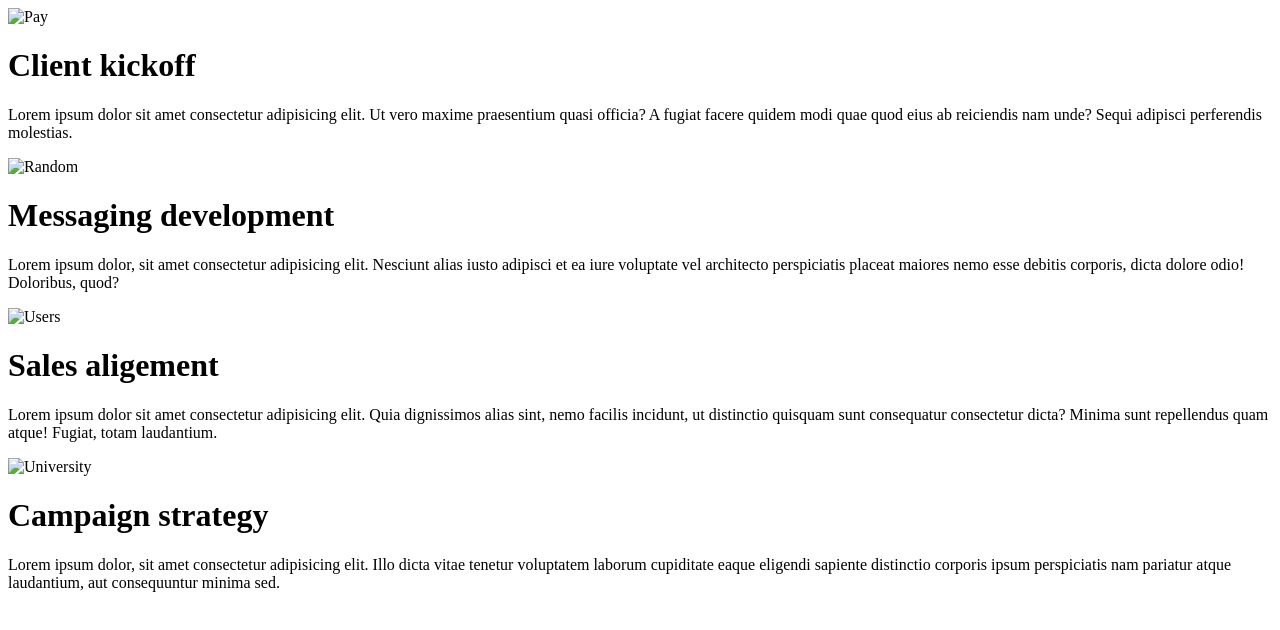
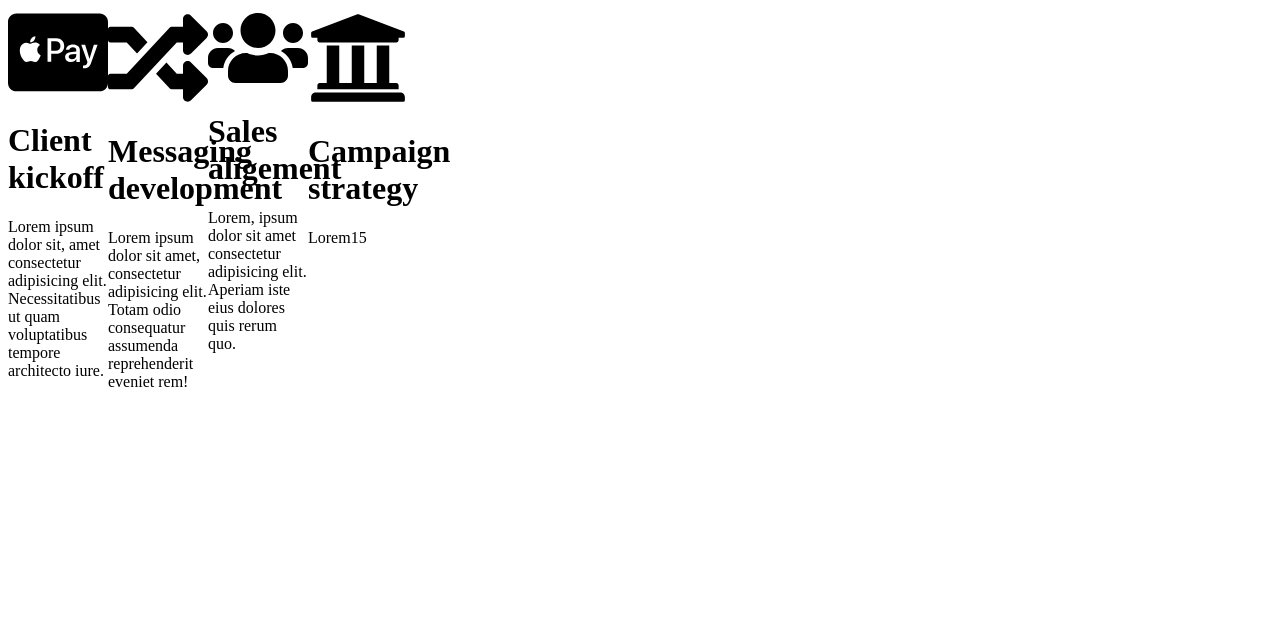
Before and after one commit to arturasdanielius/5a-week-3-test, a website: page index.html in a window 1280 px wide. Drawn offline with Linux system fonts and the light colour scheme.

Commit message:
inserted images and css file

```diff
--- a/css/style.css
+++ b/css/style.css
@@ -0,0 +1,22 @@
+main {
+    display: inline-block;
+
+}
+
+div {
+    float: left ;
+    width: 100px;
+
+}
+
+div > img {
+
+}
+
+img {
+    width:100px;
+}
+
+p {
+
+}
--- a/index.html
+++ b/index.html
@@ -5,31 +5,32 @@
     <meta http-equiv="X-UA-Compatible" content="IE=edge">
     <meta name="viewport" content="width=device-width, initial-scale=1.0">
     <title>Document</title>
+    <link rel="stylesheet" href="./css/style.css">
 </head>
 <body>
     <main>
         <div>
-            <img src="#" alt="Pay">
+            <img src="./img/cc-apple-pay-brands.svg" alt="Pay">
             <h1>Client kickoff</h1>
-            <p>Lorem ipsum dolor sit amet consectetur adipisicing elit. Ut vero maxime praesentium quasi officia? A fugiat facere quidem modi quae quod eius ab reiciendis nam unde? Sequi adipisci perferendis molestias.</p>
+            <p>Lorem ipsum dolor sit, amet consectetur adipisicing elit. Necessitatibus ut quam voluptatibus tempore architecto iure.</p>
         </div>
 
         <div>
-            <img src="#" alt="Random">
+            <img src="./img/random-solid.svg" alt="Random">
             <h1>Messaging development</h1>
-            <p>Lorem ipsum dolor, sit amet consectetur adipisicing elit. Nesciunt alias iusto adipisci et ea iure voluptate vel architecto perspiciatis placeat maiores nemo esse debitis corporis, dicta dolore odio! Doloribus, quod?</p>
+            <p>Lorem ipsum dolor sit amet, consectetur adipisicing elit. Totam odio consequatur assumenda reprehenderit eveniet rem!</p>
         </div>
 
         <div>
-            <img src="#" alt="Users">
+            <img src="./img/users-solid.svg" alt="Users">
             <h1>Sales aligement</h1>
-            <p>Lorem ipsum dolor sit amet consectetur adipisicing elit. Quia dignissimos alias sint, nemo facilis incidunt, ut distinctio quisquam sunt consequatur consectetur dicta? Minima sunt repellendus quam atque! Fugiat, totam laudantium.</p>
+            <p>Lorem, ipsum dolor sit amet consectetur adipisicing elit. Aperiam iste eius dolores quis rerum quo.</p>
         </div>
 
         <div>
-            <img src="#" alt="University">
+            <img src="./img/university-solid.svg" alt="University">
             <h1>Campaign strategy</h1>
-            <p>Lorem ipsum dolor, sit amet consectetur adipisicing elit. Illo dicta vitae tenetur voluptatem laborum cupiditate eaque eligendi sapiente distinctio corporis ipsum perspiciatis nam pariatur atque laudantium, aut consequuntur minima sed.</p>
+            <p>Lorem15</p>
         </div>
 
     </main>
```
